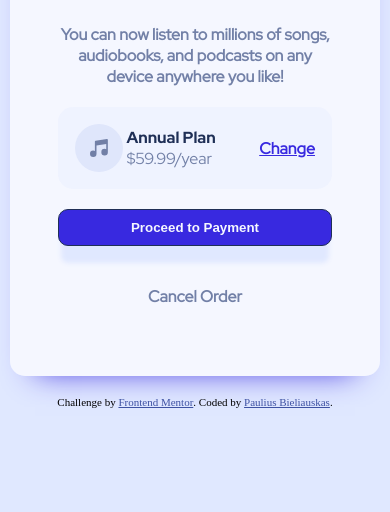
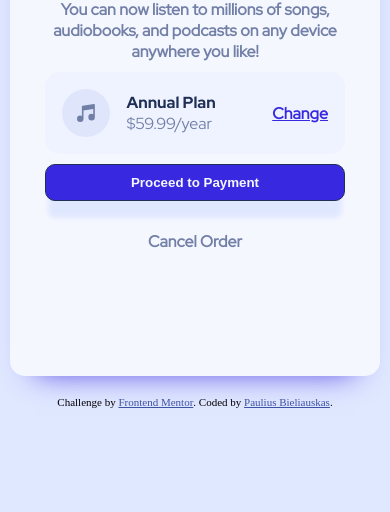
Before and after one commit to Scarab911/01-Order-summary-component, a website: page index.html in a window 390 px wide. Shown: the part 332-844 px from the top of the page. Drawn offline with Linux system fonts and the light colour scheme.

Commit message:
content padding media 460px

```diff
--- a/css/home.css
+++ b/css/home.css
@@ -105,7 +105,11 @@ a:hover{
 }
 
 @media(max-width:460px){
-    .product-container{
+.content {
+    padding: 5px 35px;
+    gap: 10px;
+}
+.product-container{
     justify-content: space-between;
     gap: 0;
 }
--- a/index.html
+++ b/index.html
@@ -49,7 +49,7 @@
   </main>
   <div class="attribution">
     Challenge by <a href="https://www.frontendmentor.io?ref=challenge" target="_blank">Frontend Mentor</a>.
-    Coded by <a href="#">Paulius Bieliauskas</a>.
+    Coded by <a href="https://github.com/Scarab911">Paulius Bieliauskas</a>.
   </div>
 </body>
 
```
